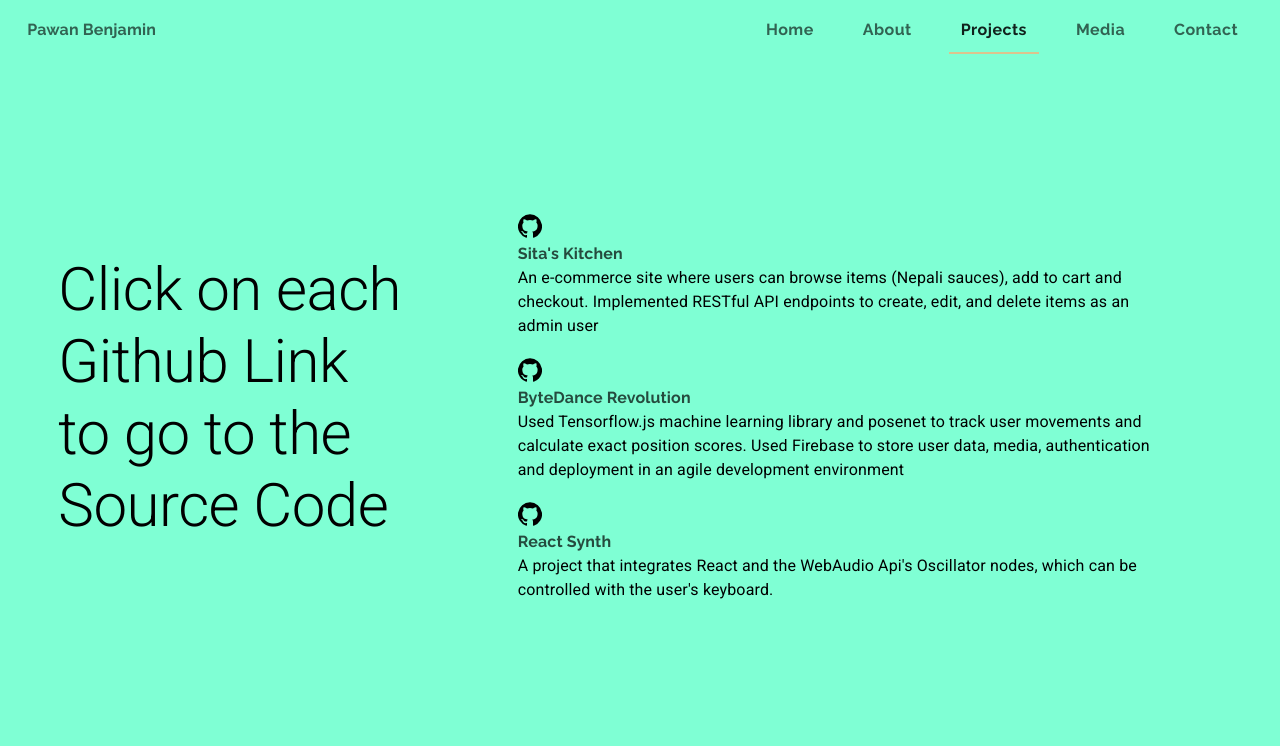
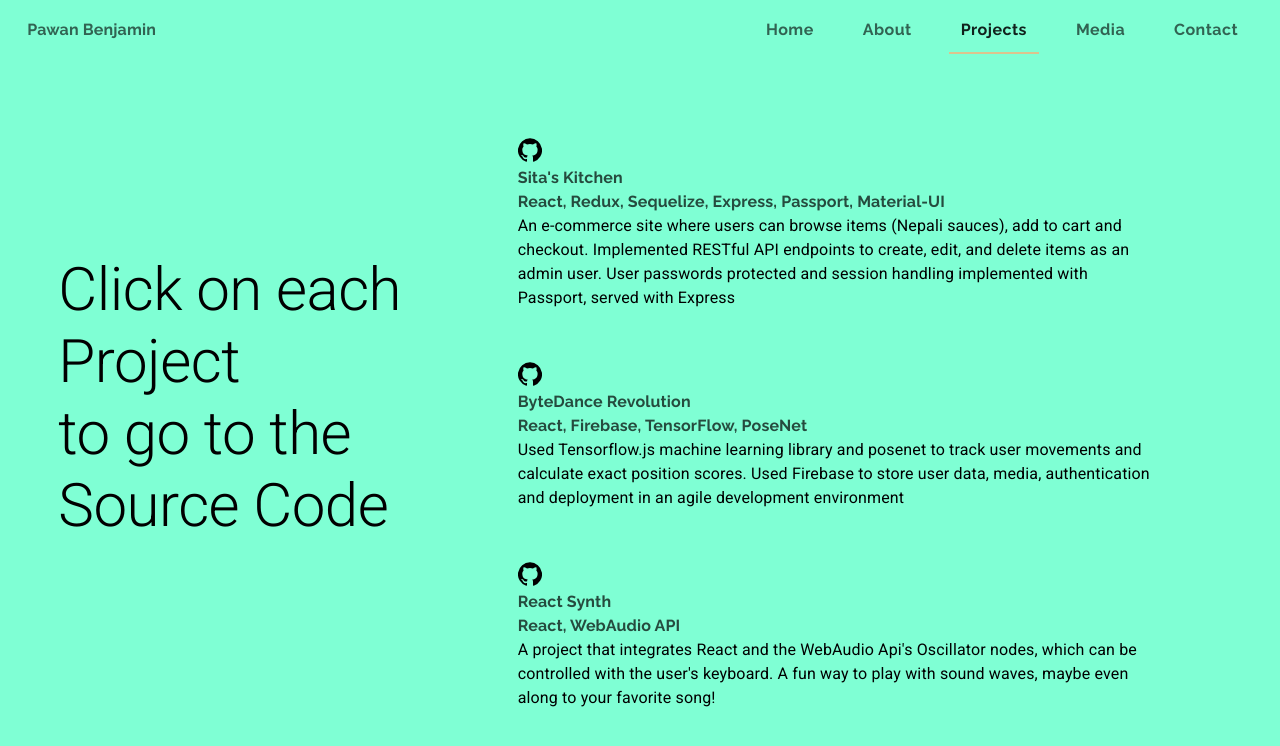
Before and after one commit to pawanbenjamin/portfolio-site, a React app: page /projects in a window 1280 px wide. Shown: the part 130-876 px from the top of the page. Built offline with nearby package versions, Linux system fonts and the light colour scheme.

Commit message:
monday end

```diff
--- a/src/components/ui/about.js
+++ b/src/components/ui/about.js
@@ -22,6 +22,9 @@ const useStyles = makeStyles((theme) => ({
   skillsBlock: {
     marginTop: "15em",
     marginLeft: "4em",
+  },
+  aboutIntro: {
+    marginTop: "4em",
   },
 }));
 
@@ -131,7 +134,15 @@ const About = () => {
           Blah Blah Blah Blah <br />
         </Typography>
       </div>
-      <div className="about3"></div>
+      <div className="about3">
+        <Typography
+          variant="h2"
+          className={classes.aboutIntro}
+          color="secondary"
+        >
+          Text
+        </Typography>
+      </div>
     </motion.div>
   );
 };
--- a/src/components/ui/media.js
+++ b/src/components/ui/media.js
@@ -10,7 +10,7 @@ import BrushIcon from "@material-ui/icons/Brush";
 
 const useStyles = makeStyles((theme) => ({
   block1: {
-    marginTop: "8em",
+    marginTop: "15em",
     justifyContent: "center",
   },
   button: {
--- a/src/components/ui/projects.js
+++ b/src/components/ui/projects.js
@@ -48,6 +48,7 @@ const useStyles = makeStyles((theme) => ({
     justifyContent: "space-around",
   },
   row: {
+    marginTop: "2em",
     textDecoration: "none",
     color: "black",
     marginRight: "2em",
@@ -77,11 +78,13 @@ const Projects = () => {
   const [projects, setProjects] = useState([
     {
       name: `Sita's Kitchen`,
-      description: `An e-commerce site where users can browse items (Nepali sauces), add to cart and checkout. \n Implemented RESTful API endpoints to create, edit, and delete items as an admin user `,
+      tech: `React, Redux, Sequelize, Express, Passport, Material-UI`,
+      description: `An e-commerce site where users can browse items (Nepali sauces), add to cart and checkout. \n Implemented RESTful API endpoints to create, edit, and delete items as an admin user. User passwords protected and session handling implemented with Passport, served with Express`,
       url: "https://github.com/pawanbenjamin/sitas-kitchen",
     },
     {
       name: `ByteDance Revolution`,
+      tech: `React, Firebase, TensorFlow, PoseNet`,
       description: `Used Tensorflow.js machine learning library and posenet to track user movements and calculate exact position scores. \n
         Used Firebase to store user data, media, authentication and deployment in an agile development environment
         `,
@@ -90,7 +93,8 @@ const Projects = () => {
     },
     {
       name: `React Synth`,
-      description: `A project that integrates React and the WebAudio Api's Oscillator nodes, which can be controlled with the user's keyboard.`,
+      tech: "React, WebAudio API",
+      description: `A project that integrates React and the WebAudio Api's Oscillator nodes, which can be controlled with the user's keyboard. A fun way to play with sound waves, maybe even along to your favorite song!`,
       url: "https://github.com/pawanbenjamin/react-synth",
     },
   ]);
@@ -111,7 +115,7 @@ const Projects = () => {
       <Grid container className={classes.bigRow} justify="row">
         <Typorgraphy variant="h2" className={classes.title}>
           Click on each <br />
-          Github Link <br /> to go to the <br />
+          Project <br /> to go to the <br />
           Source Code
         </Typorgraphy>
         <div className={classes.projectContainer} justify="column">
@@ -138,6 +142,9 @@ const Projects = () => {
                   <Typorgraphy className={classes.cardTitle}>
                     {project.name}
                   </Typorgraphy>
+                  <Typorgraphy className={classes.cardTitle}>
+                    {project.tech}
+                  </Typorgraphy>
                   <Typorgraphy className={classes.description}>
                     {project.description}
                   </Typorgraphy>
--- a/src/components/ui/visualArt.js
+++ b/src/components/ui/visualArt.js
@@ -15,7 +15,7 @@ const variants = {
       x: direction > 0 ? 1000 : -1000,
       opacity: 0,
       transition: {
-        duration: 2,
+        duration: 3,
       },
     };
   },
@@ -30,7 +30,7 @@ const variants = {
       x: direction < 0 ? 1000 : -1000,
       opacity: 0,
       transition: {
-        duration: 2,
+        duration: 3,
       },
     };
   },
@@ -65,8 +65,8 @@ const VisualArt = () => {
         animate="center"
         exit="exit"
         transition={{
-          x: { type: "spring", stiffness: 300, damping: 30 },
-          opacity: { duration: 1 },
+          x: { type: "spring", stiffness: 100, damping: 30 },
+          opacity: { duration: 3 },
         }}
         drag="x"
         dragConstraints={{ left: 0, right: 0 }}
--- a/src/index.css
+++ b/src/index.css
@@ -43,8 +43,7 @@ code {
 .about3 {
   display: flex;
   justify-content: center;
-  /* margin-left: -10em; */
-
+  background-image: url("./assets/soprano.jpg");
   height: 100vh;
   width: 100vw;
   scroll-snap-align: start;
```
Also changed, not shown: 1 other file.
